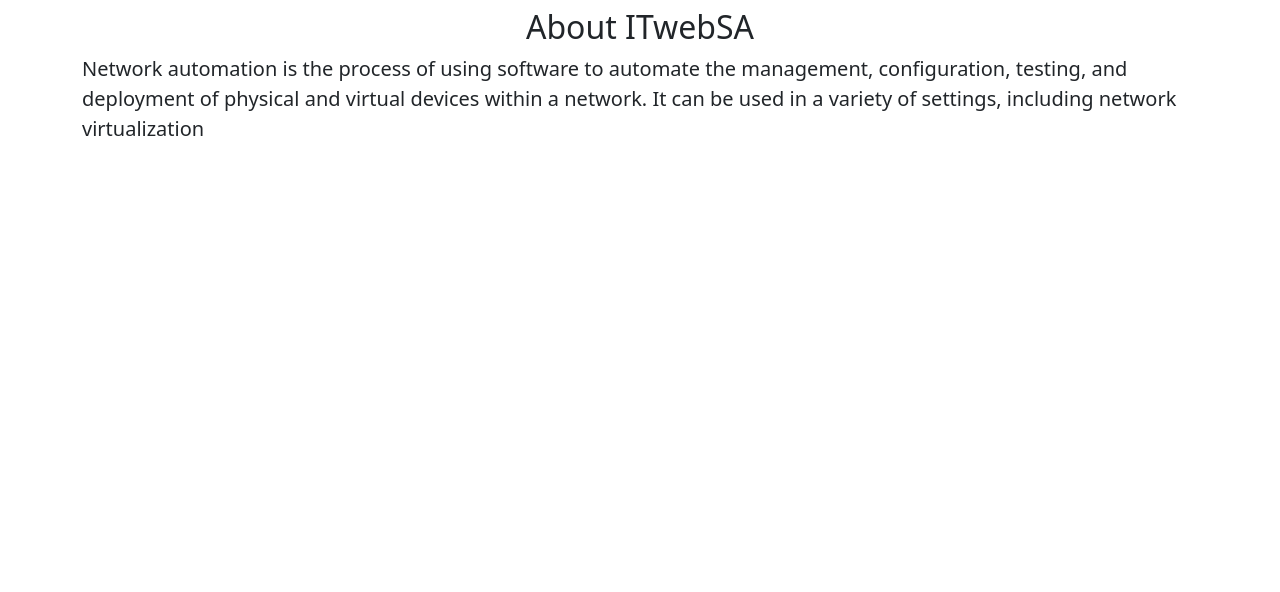
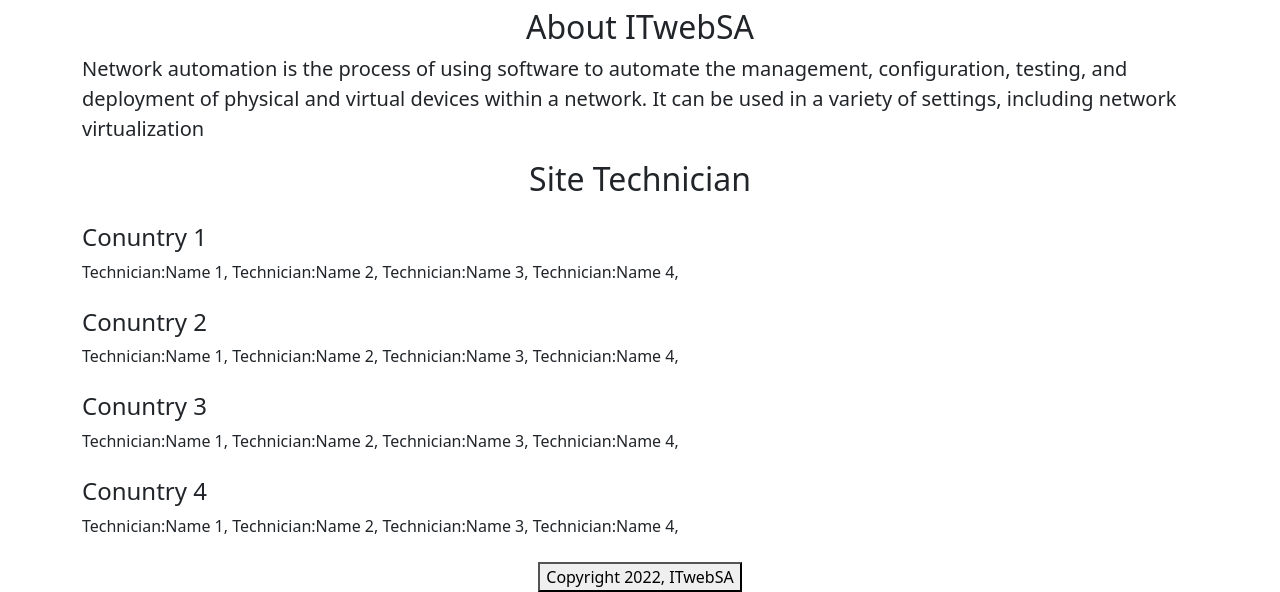
Before and after one commit to marloncameron/WebpagedevV2, a Flask app: page / in a window 1280 px wide. Shown: the part 440-1032 px from the top of the page. Before the commit the page ends 576 px from the top, so only its background shows below. Run offline with Flask 3, Linux system fonts and the light colour scheme.

Commit message:
add technician and css

```diff
--- a/app.py
+++ b/app.py
@@ -2,9 +2,50 @@
 
 app = Flask(__name__)
 
+JOB = [
+  {
+    'id': 1,
+    'title': 'Conuntry 1',
+    'Technician 1': 'Name 1',
+    'Technician 2': 'Name 2',
+    'Technician 3': 'Name 3',
+    'Technician 4': 'Name 4',
+
+  },
+  {
+    'id': 2,
+    'title': 'Conuntry 2',
+    'Technician 1': 'Name 1',
+    'Technician 2': 'Name 2',
+    'Technician 3': 'Name 3',
+    'Technician 4': 'Name 4',
+
+  },
+  {
+    'id': 3,
+    'title': 'Conuntry 3',
+    'Technician 1': 'Name 1',
+    'Technician 2': 'Name 2',
+    'Technician 3': 'Name 3',
+    'Technician 4': 'Name 4',
+
+  },
+  {
+    'id': 4,
+    'title': 'Conuntry 4',
+    'Technician 1': 'Name 1',
+    'Technician 2': 'Name 2',
+    'Technician 3': 'Name 3',
+    'Technician 4': 'Name 4',
+
+  }
+]
+
+
+
 @app.route("/")
 def ITWEBsa():
-    return render_template('home.html')
+    return render_template('home.html', jobs=JOB)
 
 
 
--- a/templates/home.html
+++ b/templates/home.html
@@ -25,7 +25,21 @@
       virtual devices within a network. It can be used in a variety of
       settings, including network virtualization
     </p>
-
+     <h2 class="text-center mt-2 mb-6">Site Technician</h2>
+      <div>
+        {% for job in jobs %}
+          <div>
+            <h4 class="mt-4 mb-6">{{job['title']}}</h4>
+            <div>Technician:{{job['Technician 1']}},
+                 Technician:{{job['Technician 2']}},
+                 Technician:{{job['Technician 3']}},
+                 Technician:{{job['Technician 4']}},
+            </div>
+          </div>
+        {% endfor %}
+      </div>
+      <div class="text-center">
+       <button class="mt-4">Copyright 2022, ITwebSA</button>
     </div>
   </body>
 </html>
```
